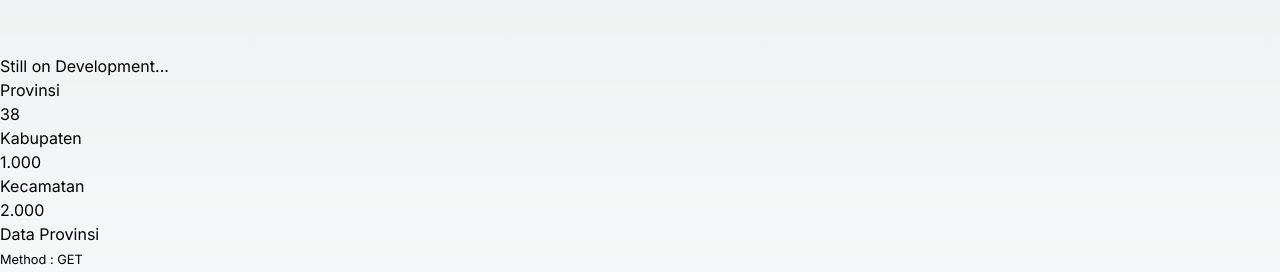
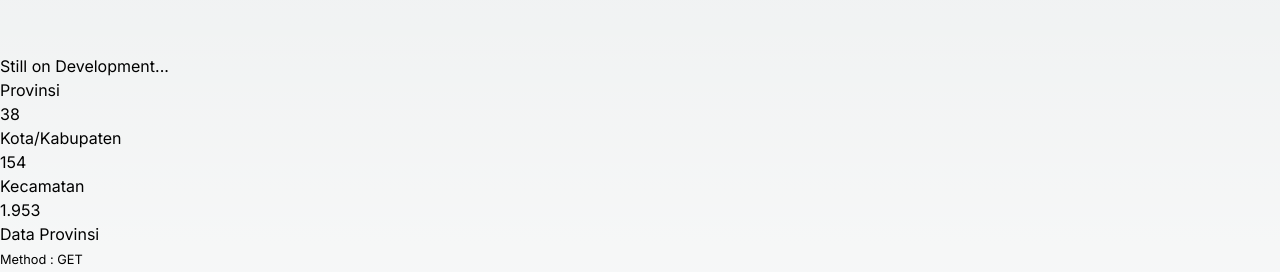
Before and after one commit to repirisyan/api-wilayah-indonesia, a Next.js app: page / in a window 1280 px wide. Shown: the part 1274-1546 px from the top of the page. Built offline with nearby package versions, Linux system fonts and the light colour scheme.

Commit message:
fix page

```diff
--- a/src/app/page.tsx
+++ b/src/app/page.tsx
@@ -80,13 +80,13 @@ export default function Home() {
             </div>
 
             <div className="stat place-items-center">
-              <div className="stat-title">Kabupaten</div>
-              <div className="stat-value">1.000</div>
+              <div className="stat-title">Kota/Kabupaten</div>
+              <div className="stat-value">154</div>
             </div>
 
             <div className="stat place-items-center">
               <div className="stat-title">Kecamatan</div>
-              <div className="stat-value">2.000</div>
+              <div className="stat-value">1.953</div>
             </div>
 
           </div>
```
